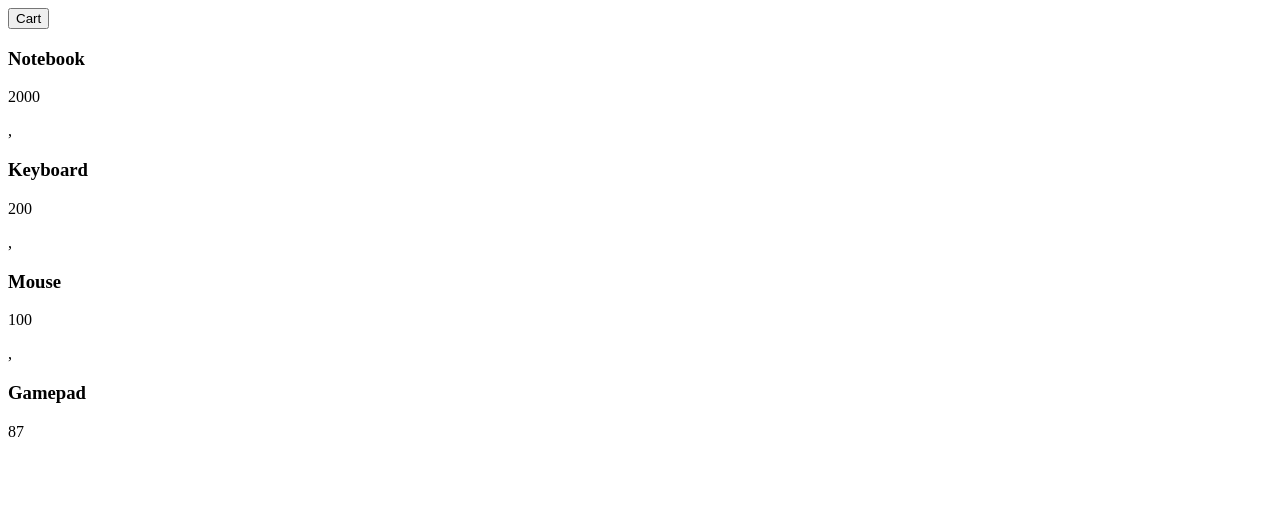
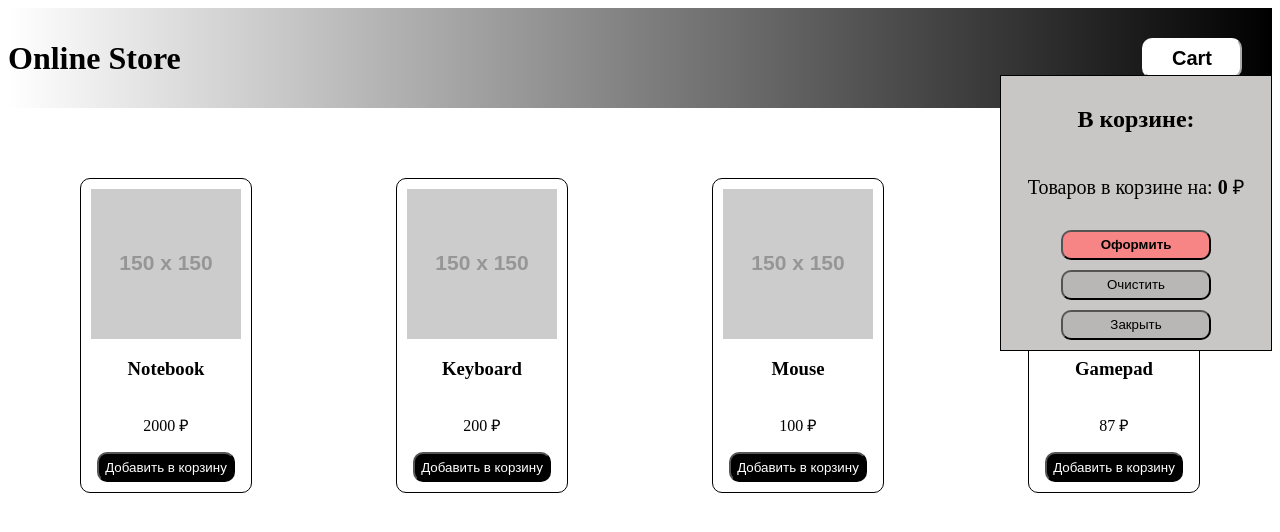
Before and after one commit to AlexCrow13/JavaScript-Pro, a plain HTML site: page project/index.html in a window 1280 px wide. Both pictures are taken after a click on the button "Cart". Drawn offline with Linux system fonts and the light colour scheme; placeholder pictures from the web are drawn by us.

Commit message:
homework-1

```diff
--- /dev/null
+++ b/project/css/style.css
@@ -0,0 +1,138 @@
+.hidden {
+  display: none;
+}
+
+.block {
+  display: flex;
+}
+
+header {
+  display: flex;
+  justify-content: space-between;
+  align-items: center;
+  height: 100px;
+  background: linear-gradient(to right, #fff, #000);
+}
+
+.btn-cart {
+  height: 40px;
+  width: 100px;
+  margin-right: 30px;
+  border-radius: 10px;
+  border-collapse: collapse;
+  border-color: #fff;
+  background-color: #fff;
+  color: #000;
+  font-size: 20px;
+  font-weight: 700;
+  transition: 0.3s;
+}
+
+.btn-cart:hover {
+  background-color: #000;
+  color: #fff;
+  cursor: pointer;
+}
+
+.products{
+  display: flex;
+  justify-content: space-around;
+  flex-wrap: wrap;
+  margin-top: 50px;
+}
+
+.product-item{
+  width: 150px;
+  border: 1px solid black;
+  border-radius: 10px;
+  display: flex;
+  align-items: center;
+  flex-direction: column;
+  padding: 10px;
+  margin: 20px;
+}
+
+.by-btn{
+  height: 30px;
+  background-color:black;
+  color: white;
+  border-radius: 10px;
+  transition: 0.4s;
+}
+
+.by-btn:hover{
+  cursor: pointer;
+  background-color:white;
+  color: black;
+}
+
+.by-btn-used{
+  height: 30px;
+  background-color:white;
+  color: black;
+  border-radius: 10px;
+  transition: 0.4s;
+}
+
+.cart{
+  width: 250px;
+  border: 1px solid black;
+  position: absolute;
+  top: 75px;
+  right: 8px;
+  background-color: rgb(201, 198, 198);
+  flex-direction: column;
+  align-items: center;
+  padding: 10px;
+}
+
+.cart-price{
+  font-size: 20px;
+}
+
+.total-price{
+  font-weight: 700;
+}
+
+.cart-item{
+  display: flex;
+  margin-top: 10px;
+  align-items: center;
+  justify-content: space-between;
+  width: 220px;
+  border: 1px solid black;
+  border-radius: 10px;
+  padding: 5px;
+  background: white;
+}
+
+.next{
+  font-weight: 700;
+  width: 150px;
+  height: 30px;
+  margin-top: 10px;
+  cursor: pointer;
+  border-radius: 10px;
+  background-color:rgb(247, 133, 133)
+}
+
+.close, .clear{
+  width: 150px;
+  height: 30px;
+  margin-top: 10px;
+  cursor: pointer;
+  border-radius: 10px;
+  background-color:rgb(185, 182, 182)
+}
+
+.clear:hover{
+  background-color:#fff;
+}
+
+.next:hover{
+  background-color:#fff;
+}
+
+ .close:hover{
+  background-color:#fff;
+}
--- a/project/index.html
+++ b/project/index.html
@@ -2,10 +2,12 @@
 <html lang="en">
 <head>
     <meta charset="UTF-8">
+    <link rel="stylesheet" href="css/style.css">
     <title>Title</title>
 </head>
 <body>
     <header>
+        <h1>Online Store</h1>
         <button class="btn-cart">Cart</button>
     </header>
     <main>
--- a/project/js/main.js
+++ b/project/js/main.js
@@ -5,19 +5,116 @@ const data = [
     { title: 'Gamepad', id: 4, price: 87 }
 ];
 
-const renderProduct = (title, id, price) => {
+const renderProduct = (product, img = 'https://via.placeholder.com/150') => {
     return `
         <div class="product-item">
-            <h3>${title}</h3>
-            <p>${price}</p>
+            <img src="${img}" alt="150img">
+            <h3>${product.title}</h3>
+            <p><span class = 'price'>${product.price}</span> \u20BD</p>
+            <button class = 'by-btn'>Добавить в корзину</button>
         </div>
     `;
 };
 
 const render = (products) => {
-    const productsList = products.map(item => renderProduct(item.title, item.id, item.price));
-
-    document.querySelector('.products').innerHTML = productsList;
+    document.querySelector('.products').insertAdjacentHTML('beforeend', products.map(item => renderProduct(item)).join(''));
 };
 
 render(data);
+
+
+let products = document.querySelectorAll('.product-item'),
+    buttons = document.querySelectorAll('.by-btn'),
+    cartBtn = document.querySelector('.btn-cart');
+
+function createCart(){
+  let cart = document.createElement('div'),
+      field = document.createElement('div'),
+      heading = document.createElement('h2'),
+      byBtn = document.createElement('button'),
+      clearBtn = document.createElement('button'),
+      closeBtn = document.createElement('button');
+
+  cart.classList.add('cart', 'hidden');
+  field.classList.add('cart-field');
+  byBtn.classList.add('next');
+  closeBtn.classList.add('close');
+  clearBtn.classList.add('clear');
+
+  heading.textContent = 'В корзине:';
+  byBtn.textContent = 'Оформить';
+  clearBtn.textContent = 'Очистить';
+  closeBtn.textContent = 'Закрыть';
+
+  console.log(cart);
+
+  document.body.appendChild(cart);
+  cart.appendChild(heading);
+  cart.appendChild(field);
+  cart.appendChild(byBtn);
+  cart.appendChild(clearBtn);
+  cart.appendChild(closeBtn);
+  field.insertAdjacentHTML('afterend', `<p class = 'cart-price'>Товаров в корзине на: <span class = 'total-price'>0</span>  \u20BD</p>`);
+}
+
+createCart();
+
+let cart = document.querySelector('.cart'),
+    field = document.querySelector('.cart-field'),
+    closeBtn = document.querySelector('.close'),
+    clearBtn = document.querySelector('.clear');
+
+function openCart(){
+  cart.classList.add('block');
+}
+function closeCart(){
+  cart.classList.remove('block');
+}
+
+cartBtn.addEventListener('click', openCart);
+closeBtn.addEventListener('click', closeCart);
+
+
+
+const shoppingCart = [];
+
+const countBasketPrice = (shoppingCart) =>{
+  let totalCost = 0;
+  for (let i = 0; i < shoppingCart.length; i++) {
+      totalCost += +shoppingCart[i];
+    }
+    return totalCost;
+  };
+
+
+buttons.forEach(function(item, i){
+  item.addEventListener('click', () => {
+    item.classList.toggle('by-btn-used');
+    item.textContent = 'Добавлено';
+    const itemPrice = item.parentNode.querySelector('.price').innerHTML;
+    shoppingCart.push(itemPrice);
+    let totalPrice = countBasketPrice(shoppingCart);
+    let totalPriceText = document.querySelector('.total-price');
+    totalPriceText.textContent = totalPrice;
+    field.insertAdjacentHTML('beforeend', `<div class = 'cart-item'>
+                                                <img src="https://via.placeholder.com/50" alt="50img">
+                                                <h3>${data[i].title}</h3>
+                                                <span><span>${data[i].price}</span> \u20BD</span>
+                                            </div>`)
+  });
+});
+
+
+clearBtn.addEventListener('click', () => {
+    buttons.forEach(item => {
+        item.classList.remove('by-btn-used');
+        item.textContent = 'Добавить в корзину';
+    });
+    shoppingCart.splice(0);
+    let totalPriceText = document.querySelector('.total-price');
+    totalPriceText.textContent = '0';
+    let cartItems = document.querySelectorAll('.cart-item');
+    cartItems.forEach(function(item){
+        item.remove();
+    });
+});
```
